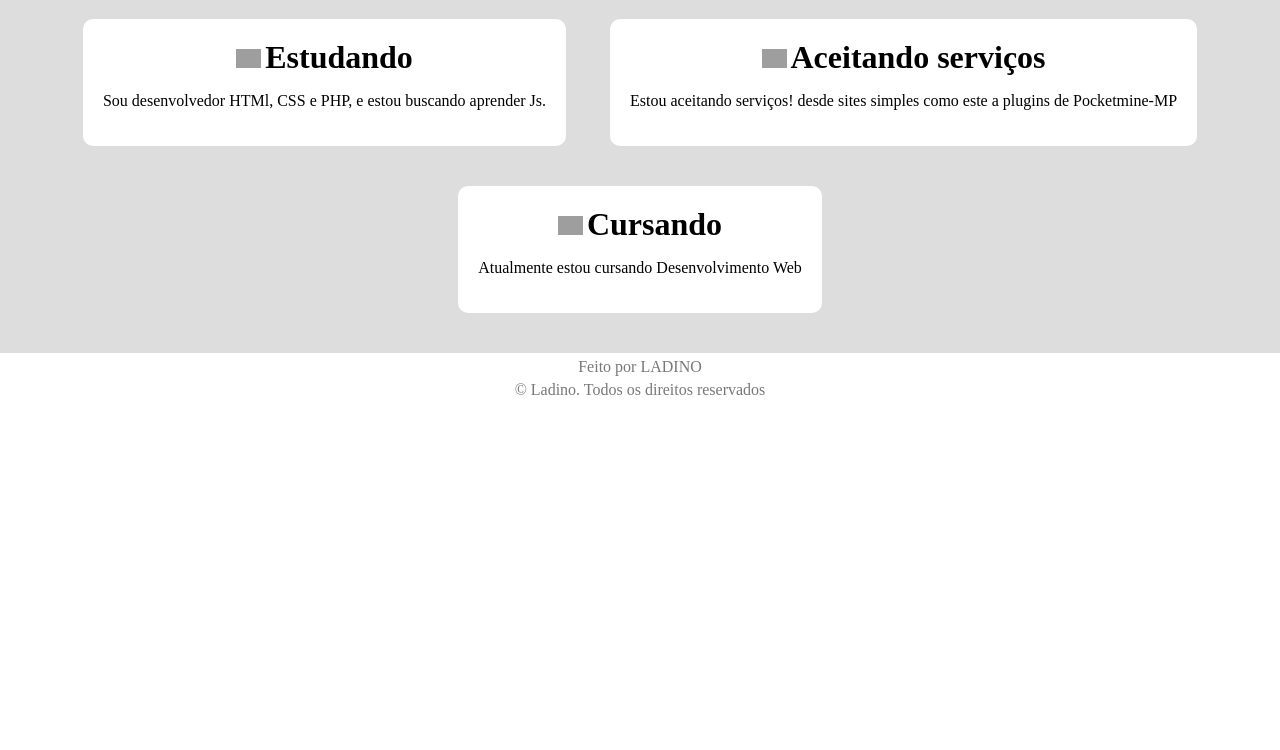
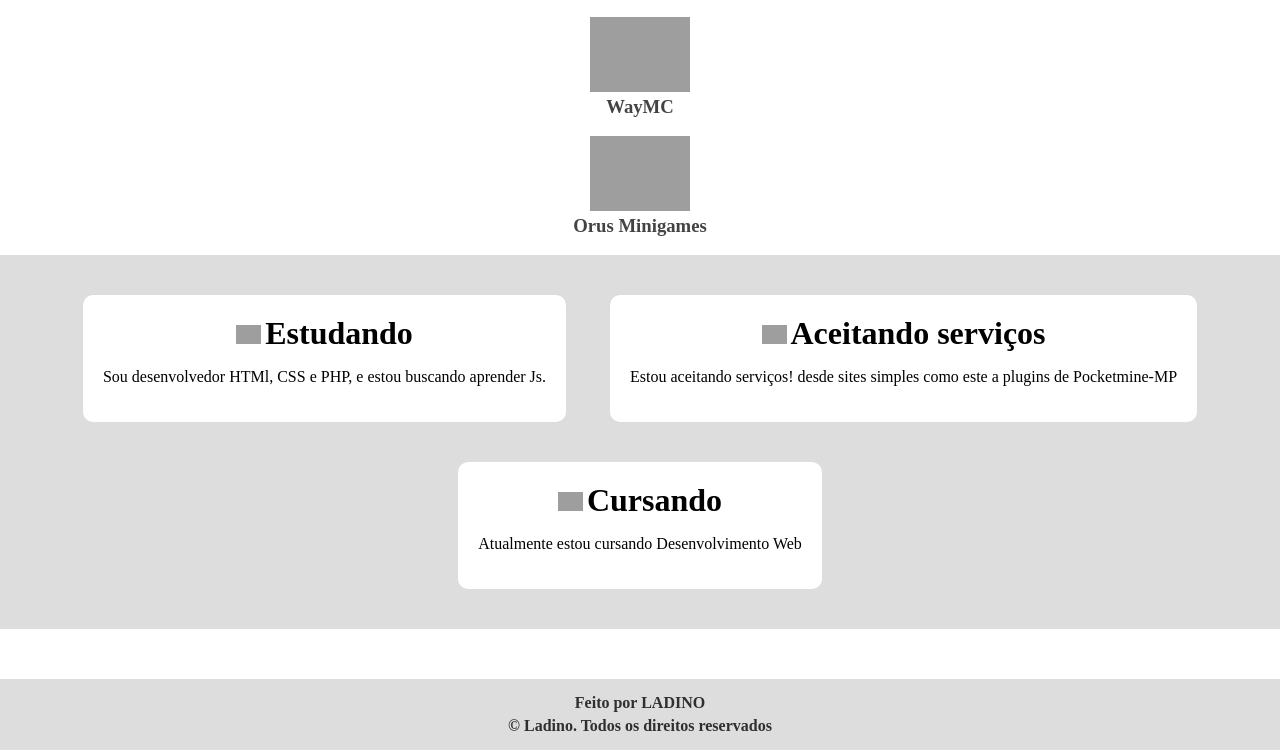
Before and after one commit to oKauaDev/kauadev.xyz, a PHP site: page / in a window 1280 px wide. Shown: the part 481-1231 px from the top of the page. Before the commit the page ends 876 px from the top, so only its background shows below. Run offline with PHP 8.4, Linux system fonts and the light colour scheme; grey boxes are pictures that could not be loaded.

Commit message:
dando umas melhoradas

```diff
--- a/index.html
+++ b/index.html
@@ -28,9 +28,24 @@
         <div>
             <center>
                 <p class="principais-servers">VEJA ALGUNS DOS PRINCIPAIS SERVIDORES QUE JÀ TRABALHEI.</p>
-                <img class="servers" width="100px" src="https://cdn.discordapp.com/icons/869308624122552320/a_2800f8c1e66ecee307f3251161ef33c1.gif?size=2048">
-                <img class="servers" width="100px" src="https://cdn.discordapp.com/attachments/910598384719634466/1006537577945370634/pack_icon.png">
-                <img class="servers" width="100px" src="https://cdn.discordapp.com/attachments/910598384719634466/1006537702172282880/1629978336436.png">
+                <div class="servers">
+                    <center>
+                        <img width="100px" src="https://cdn.discordapp.com/icons/869308624122552320/a_2800f8c1e66ecee307f3251161ef33c1.gif?size=2048">
+                        <h3 class="servers-h3">Rede Alone</h3>
+                    </center>
+                </div>
+                <div class="servers">
+                    <center>
+                        <img width="100px" src="https://cdn.discordapp.com/attachments/910598384719634466/1006537577945370634/pack_icon.png">
+                        <h3 class="servers-h3">WayMC</h3>
+                    </center>
+                </div>
+                <div class="servers">
+                    <center>
+                        <img width="100px" src="https://cdn.discordapp.com/attachments/910598384719634466/1006537702172282880/1629978336436.png">
+                        <h3 class="servers-h3">Orus Minigames</h3>
+                    </center>
+                </div>
             </center>
         </div>
         <div id="skills">
--- a/style.css
+++ b/style.css
@@ -72,7 +72,16 @@ header {
 }
 
 .servers {
+    align-items: center;
+    display: inline;
     margin: 0px 70px 20px 70px;
+    background-color: rgb(221, 221, 221);
+}
+
+.servers-h3 {
+    display: block;
+    margin: 0px;
+    color: rgb(67, 67, 67);
 }
 
 .principais-servers {
@@ -100,5 +109,12 @@ header {
 
 .copy {
     margin: 5px 0px;
-    color: rgb(120, 120, 120);
+    color: rgb(47, 47, 47);
+    font-weight: 800;
 }
+
+footer {
+    padding: 10px;
+    margin-top: 50px;
+    background-color: rgb(221, 221, 221);
+}
```
